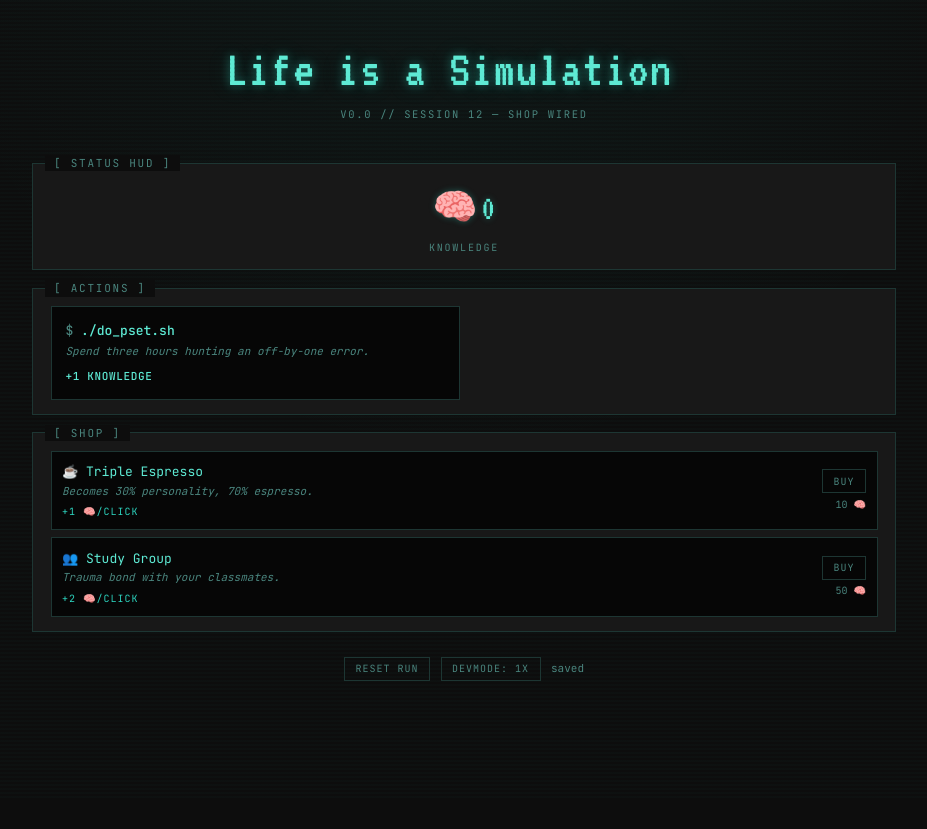
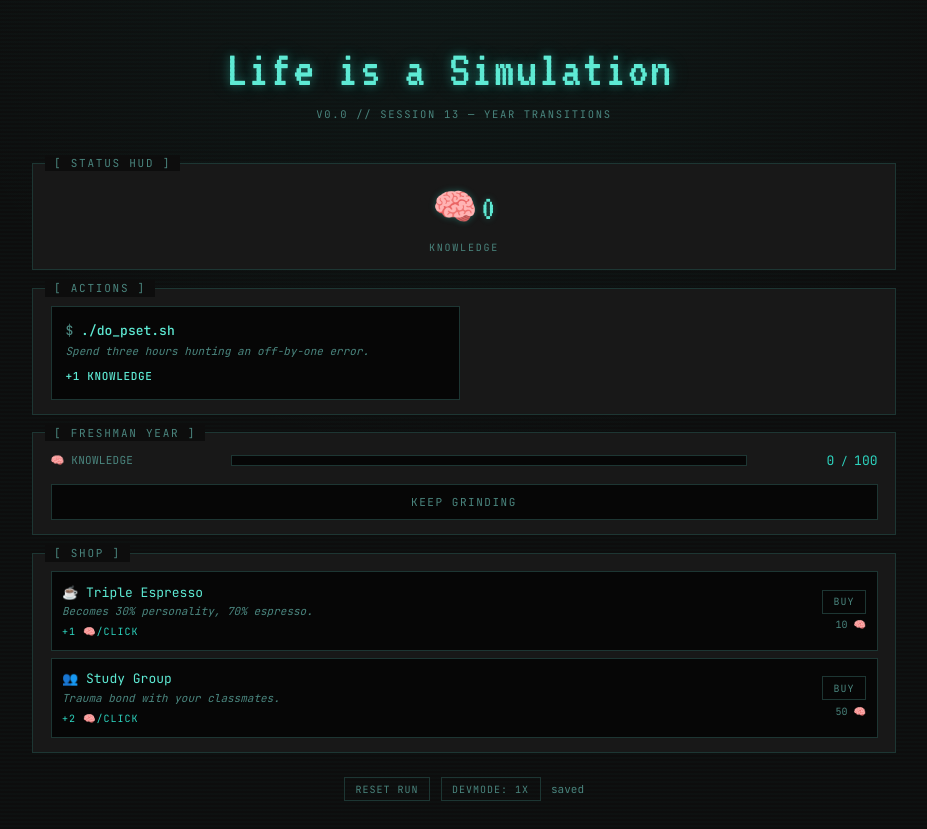
Before and after one commit to yidarvin/darvin-life-simulation, a React (Vite) app: page / in a window 1280 px wide. Shown: the whole page, without its empty margins (176-1103 px from the left). Before the commit the page ends 800 px from the top, so only its background shows below. Built offline with nearby package versions, Linux system fonts and the light colour scheme.

Commit message:
session 13: year transitions (freshman, junior); event-required notices

```diff
--- a/src/App.jsx
+++ b/src/App.jsx
@@ -4,13 +4,15 @@ import { Footer } from './components/Footer';
 import { HUD } from './components/panels/HUD';
 import { ActionsPanel } from './components/panels/ActionsPanel';
 import { ShopPanel } from './components/panels/ShopPanel';
+import { YearProgressPanel } from './components/panels/YearProgressPanel';
 
 export default function App() {
   return (
     <AppShell>
-      <Header version="v0.0" stage="session 12 — shop wired" />
+      <Header version="v0.0" stage="session 13 — year transitions" />
       <HUD />
       <ActionsPanel />
+      <YearProgressPanel />
       <ShopPanel />
       <Footer />
     </AppShell>
--- /dev/null
+++ b/src/components/panels/YearProgressPanel.jsx
@@ -0,0 +1,151 @@
+import { useState } from 'react';
+import clsx from 'clsx';
+import { useGameStore } from '../../game/state/store';
+import { Panel } from '../shared/Panel';
+import { Modal } from '../shared/Modal';
+import { ProgressBar } from '../shared/ProgressBar';
+import { CurrencyValue } from '../shared/CurrencyValue';
+import { YEAR_TRANSITIONS, YEAR_LABELS } from '../../data/yearTransitions';
+import { CURRENCY_EMOJI, canAfford } from '../../utils/currency';
+import { copy, formatCopy } from '../../data/copy';
+
+const CURRENCY_NAMES = {
+  knowledge: 'Knowledge',
+  money: 'Money',
+  research: 'Research',
+  applications: 'Applications',
+  influence: 'Influence',
+  equity: 'Equity',
+};
+
+export function YearProgressPanel() {
+  const stage = useGameStore((s) => s.stage);
+  const year = useGameStore((s) => s.year);
+  const currencies = useGameStore((s) => s.currencies);
+  const tryAdvanceYear = useGameStore((s) => s.tryAdvanceYear);
+
+  const [modalOpen, setModalOpen] = useState(false);
+
+  if (stage !== 'undergrad') return null;
+
+  const transition = YEAR_TRANSITIONS[year];
+  if (!transition) return null;
+
+  const ready = canAfford(currencies, transition.threshold);
+  const eventRequired = Boolean(transition.requiresEvent);
+
+  const handleContinueClick = () => {
+    setModalOpen(true);
+  };
+
+  const handleConfirm = () => {
+    const result = tryAdvanceYear();
+    if (result.ok) {
+      setModalOpen(false);
+    } else {
+      console.warn('tryAdvanceYear failed:', result);
+      setModalOpen(false);
+    }
+  };
+
+  return (
+    <>
+      <Panel title={`[ ${YEAR_LABELS[year]} Year ]`}>
+        <div className="space-y-2 mb-4">
+          {Object.entries(transition.threshold).map(([currency, target]) => {
+            const value = currencies[currency] ?? 0;
+            const labelText = `${CURRENCY_EMOJI[currency]} ${CURRENCY_NAMES[currency]}`;
+            return (
+              <div key={currency} className="grid grid-cols-[170px_1fr_120px] gap-3 items-center text-[12px]">
+                <div className="text-phosphor-dim text-[11px] uppercase tracking-wide">{labelText}</div>
+                <ProgressBar value={value} max={target} />
+                <div className="text-phosphor tabular-nums text-right text-[11px]">
+                  <CurrencyValue value={value} money={currency === 'money'} size="sm" /> /{' '}
+                  <CurrencyValue value={target} money={currency === 'money'} size="sm" />
+                </div>
+              </div>
+            );
+          })}
+        </div>
+
+        {eventRequired ? (
+          <EventRequiredNotice event={transition.requiresEvent} ready={ready} />
+        ) : (
+          <button
+            onClick={handleContinueClick}
+            disabled={!ready}
+            className={clsx(
+              'w-full py-2.5 font-mono text-[11px] uppercase tracking-[0.14em] border transition-colors',
+              ready
+                ? 'bg-bg-deep border-phosphor text-phosphor-bright cursor-pointer hover:bg-phosphor hover:text-bg'
+                : 'bg-bg-deep border-phosphor-faint text-phosphor-dim cursor-not-allowed',
+            )}
+          >
+            {ready ? `Advance to ${YEAR_LABELS[transition.nextYear]} year` : 'Keep grinding'}
+          </button>
+        )}
+      </Panel>
+
+      <YearTransitionModal
+        open={modalOpen}
+        currentYear={year}
+        transition={transition}
+        onConfirm={handleConfirm}
+        onCancel={() => setModalOpen(false)}
+      />
+    </>
+  );
+}
+
+function EventRequiredNotice({ event, ready }) {
+  const label =
+    event === 'summer_internship'
+      ? 'Summer Internship event required — session 14'
+      : event === 'senior_year_job_offer'
+        ? 'Senior-Year Job Offer event required — session 15'
+        : `Event required: ${event}`;
+  return (
+    <div className="border border-phosphor-faint bg-bg-deep p-3 text-center">
+      <div className="text-phosphor-dim text-[11px] uppercase tracking-[0.12em] mb-1">
+        {ready ? 'Thresholds met' : 'Still grinding'}
+      </div>
+      <div className="text-phosphor-dim text-[11px] italic">
+        {label}
+      </div>
+    </div>
+  );
+}
+
+function YearTransitionModal({ open, currentYear, transition, onConfirm, onCancel }) {
+  if (!open) return null;
+
+  const title = formatCopy(copy.modals.yearTransition.title, {
+    currentYear: YEAR_LABELS[currentYear],
+  });
+  const body = formatCopy(copy.modals.yearTransition.bodyTemplate, {
+    currentYear: YEAR_LABELS[currentYear],
+    nextYear: YEAR_LABELS[transition.nextYear] || '—',
+    flavor: transition.flavor,
+    unlocks: transition.unlocks
+      ? `${CURRENCY_EMOJI[transition.unlocks]} ${CURRENCY_NAMES[transition.unlocks]}`
+      : 'nothing new',
+  });
+
+  const paragraphs = body.split('\n\n');
+
+  return (
+    <Modal
+      open={open}
+      title={title}
+      actions={[
+        { label: copy.modals.yearTransition.cancelLabel, onClick: onCancel, variant: 'secondary' },
+        { label: copy.modals.yearTransition.confirmLabel, onClick: onConfirm, variant: 'primary' },
+      ]}
+      onClose={onCancel}
+    >
+      {paragraphs.map((p, i) => (
+        <p key={i}>{p}</p>
+      ))}
+    </Modal>
+  );
+}
--- a/src/data/copy.js
+++ b/src/data/copy.js
@@ -42,7 +42,15 @@ export const copy = {
 
   // Other sections populated in later sessions:
   shop: [],
-  modals: {},
+  modals: {
+    yearTransition: {
+      title: 'End of {currentYear} year',
+      bodyTemplate:
+        'You survived. {currentYear}-year transcript: a few off-by-ones, several cans of cold brew, {flavor}\n\nNext: {nextYear} year. Unlocking {unlocks}.',
+      confirmLabel: 'Continue',
+      cancelLabel: 'Stay a while',
+    },
+  },
   gauntlet: [],
   specialization: {},
   tooltips: {},
--- /dev/null
+++ b/src/data/yearTransitions.js
@@ -0,0 +1,53 @@
+/**
+ * Year-transition data.
+ *
+ * Each entry describes what happens when the player advances OUT of that year.
+ * `threshold` is the transactional cost — currencies are deducted on advance.
+ * `unlocks` is the currency that becomes visible in the next year.
+ *
+ * `requiresEvent` flags transitions that should be handled by an event flow rather
+ * than direct year-bump. Session 13 lets `tryAdvanceYear()` reject those transitions
+ * with the event name as a reason; sessions 14 and 15 handle them properly.
+ */
+export const YEAR_TRANSITIONS = {
+  freshman: {
+    nextYear: 'sophomore',
+    nextStage: 'undergrad',
+    threshold: { knowledge: 100 },
+    unlocks: 'money',
+    flavor: 'You learned what `git push --force` does. You learned why you shouldn\'t.',
+  },
+  sophomore: {
+    nextYear: 'junior',
+    nextStage: 'undergrad',
+    threshold: { knowledge: 250, money: 300 },
+    unlocks: 'research',
+    requiresEvent: 'summer_internship',
+    flavor: 'You declared a major. Twice.',
+  },
+  junior: {
+    nextYear: 'senior',
+    nextStage: 'undergrad',
+    threshold: { knowledge: 600, money: 800, research: 25 },
+    unlocks: 'applications',
+    flavor: 'You finally understood pointers. Then you forgot.',
+  },
+  senior: {
+    nextYear: null,
+    nextStage: 'career',
+    threshold: { knowledge: 1000, money: 1500, research: 50, applications: 10 },
+    unlocks: null,
+    requiresEvent: 'senior_year_job_offer',
+    flavor: 'You wrote your last problem set. You won\'t miss them. You will miss them.',
+  },
+};
+
+/**
+ * Display labels for year keys (used in UI without leaking the internal lowercase).
+ */
+export const YEAR_LABELS = {
+  freshman: 'Freshman',
+  sophomore: 'Sophomore',
+  junior: 'Junior',
+  senior: 'Senior',
+};
--- a/src/game/state/store.js
+++ b/src/game/state/store.js
@@ -2,6 +2,7 @@ import { create } from 'zustand';
 import { initialState } from './initialState';
 import { save, clear } from './persistence';
 import { SHOP_ITEMS_BY_ID } from '../../data/shopItems';
+import { YEAR_TRANSITIONS } from '../../data/yearTransitions';
 import { canAfford } from '../../utils/currency';
 
 let saveDebounceTimer = null;
@@ -168,6 +169,45 @@ export const useGameStore = create((set, get) => ({
   },
 
   /**
+   * Attempt to advance the player to the next year.
+   *
+   * Returns one of:
+   *   { ok: true }                                   — advanced successfully
+   *   { ok: false, reason: 'requires_event', event } — needs internship / job offer (sessions 14, 15)
+   *   { ok: false, reason: 'insufficient_currency' } — thresholds not met
+   *   { ok: false, reason: 'no_transition' }         — somehow called from a stage with no transition
+   */
+  tryAdvanceYear() {
+    const state = get();
+    if (state.stage !== 'undergrad') {
+      return { ok: false, reason: 'no_transition' };
+    }
+    const transition = YEAR_TRANSITIONS[state.year];
+    if (!transition) {
+      return { ok: false, reason: 'no_transition' };
+    }
+    if (transition.requiresEvent) {
+      return { ok: false, reason: 'requires_event', event: transition.requiresEvent };
+    }
+    if (!canAfford(state.currencies, transition.threshold)) {
+      return { ok: false, reason: 'insufficient_currency' };
+    }
+
+    const nextCurrencies = { ...state.currencies };
+    for (const [c, amount] of Object.entries(transition.threshold)) {
+      nextCurrencies[c] -= amount;
+    }
+
+    set({
+      currencies: nextCurrencies,
+      year: transition.nextYear,
+      stage: transition.nextStage,
+    });
+    debouncedSave(get, set);
+    return { ok: true };
+  },
+
+  /**
    * Replace the entire state. Used at load time. Bypasses debouncing.
    */
   _hydrate(loadedState) {
```
